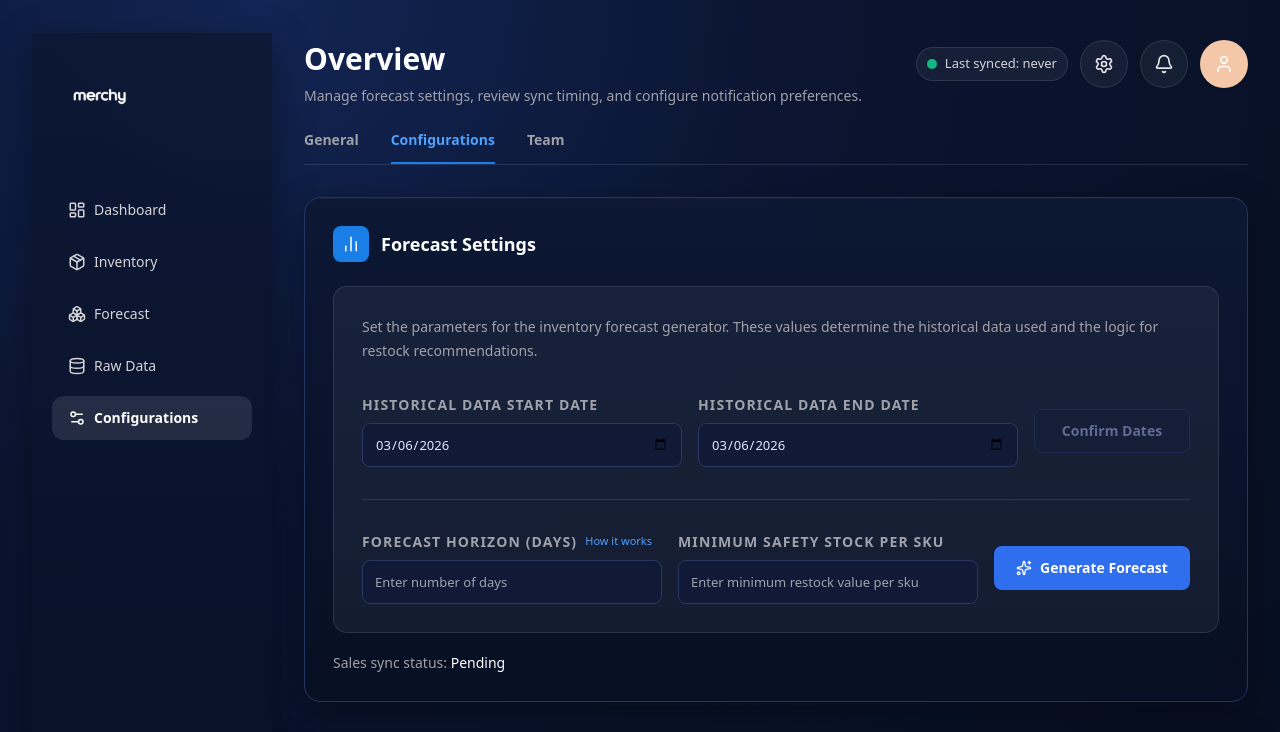
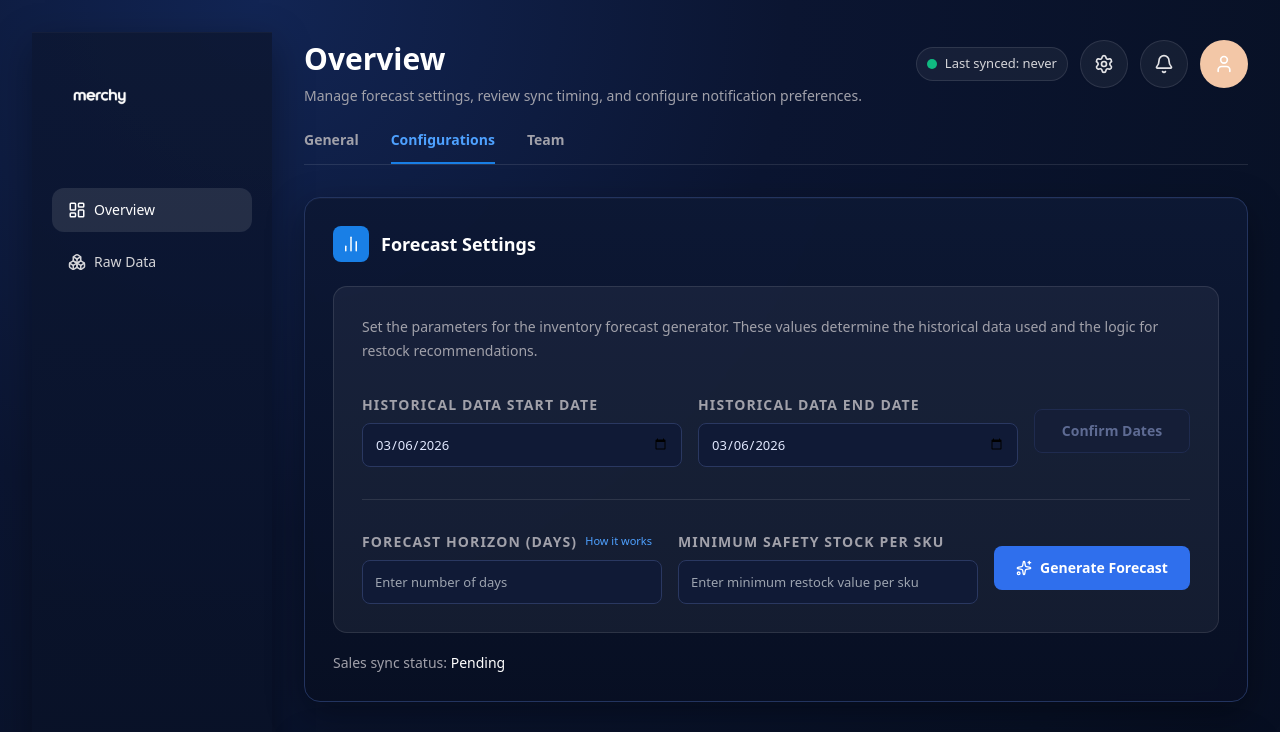
Before and after one commit to Ahmedmostafaa16/merchy-frontend, a React (Create React App) app: page /overview in a window 1280 px wide. Shown: the top 732 px of the page. Built offline with nearby package versions, Linux system fonts and the light colour scheme.

Commit message:
Refactor dashboard: split into Overview and Raw Data pages with sidebar navigation and moved logo to sidebar reback x2

```diff
--- a/src/components/Sidebar.jsx
+++ b/src/components/Sidebar.jsx
@@ -1,27 +1,19 @@
-import { Boxes, Database, LayoutDashboard, Package, Settings2 } from "lucide-react";
+import { Boxes, LayoutDashboard } from "lucide-react";
 import { NavLink, useLocation } from "react-router-dom";
 import logo from "../assets/logo.png";
 
-const Sidebar = ({ page = "overview" }) => {
+const Sidebar = () => {
   const location = useLocation();
   const search = location.search || "";
 
-  const isConfigurationsPage = page === "overview";
-
-  const darkLinkClassName = ({ isActive }) => (
+  const linkClassName = ({ isActive }) => (
     `flex items-center gap-2 rounded-xl px-4 py-3 text-sm transition-colors ${
       isActive ? "bg-white/10 text-white" : "text-zinc-300 hover:bg-white/5 hover:text-white"
     }`
   );
 
   return (
-    <aside
-      className={`sticky top-4 flex min-h-[calc(100vh-3rem)] flex-col p-5 ${
-        isConfigurationsPage
-          ? "dashboard-panel"
-          : "dashboard-panel"
-      }`}
-    >
+    <aside className="dashboard-panel sticky top-4 flex min-h-[calc(100vh-3rem)] flex-col p-5">
       <div className="mb-10 flex items-center">
         <img
           src={logo}
@@ -30,41 +22,16 @@ const Sidebar = ({ page = "overview" }) => {
         />
       </div>
 
-      {isConfigurationsPage ? (
       <nav className="space-y-2">
-          <button type="button" className="flex items-center gap-2 rounded-xl px-4 py-3 text-sm font-medium text-zinc-300 transition-colors hover:bg-white/5 hover:text-white">
+        <NavLink to={`/overview${search}`} className={linkClassName}>
           <LayoutDashboard size={18} />
-            <span>Dashboard</span>
-          </button>
-          <button type="button" className="flex items-center gap-2 rounded-xl px-4 py-3 text-sm font-medium text-zinc-300 transition-colors hover:bg-white/5 hover:text-white">
-            <Package size={18} />
-            <span>Inventory</span>
-          </button>
-          <button type="button" className="flex items-center gap-2 rounded-xl px-4 py-3 text-sm font-medium text-zinc-300 transition-colors hover:bg-white/5 hover:text-white">
+          <span>Overview</span>
+        </NavLink>
+        <NavLink to={`/raw-data${search}`} className={linkClassName}>
           <Boxes size={18} />
-            <span>Forecast</span>
-          </button>
-          <NavLink to={`/raw-data${search}`} className="flex items-center gap-2 rounded-xl px-4 py-3 text-sm font-medium text-zinc-300 transition-colors hover:bg-white/5 hover:text-white">
-            <Database size={18} />
           <span>Raw Data</span>
         </NavLink>
-          <NavLink to={`/overview${search}`} className="flex items-center gap-2 rounded-xl bg-white/10 px-4 py-3 text-sm font-semibold text-white">
-            <Settings2 size={18} />
-            <span>Configurations</span>
-          </NavLink>
       </nav>
-      ) : (
-        <nav className="space-y-2">
-          <NavLink to={`/overview${search}`} className={darkLinkClassName}>
-            <LayoutDashboard size={18} />
-            <span className="ml-2">Overview</span>
-          </NavLink>
-          <NavLink to={`/raw-data${search}`} className={darkLinkClassName}>
-            <Boxes size={18} />
-            <span className="ml-2">Raw Data</span>
-          </NavLink>
-        </nav>
-      )}
 
       <div className="mt-auto border-t border-white/10 pt-5">
         <div className="text-sm font-medium text-white">Store Admin</div>
```
Lines whose indentation alone changed are shown as unchanged.
